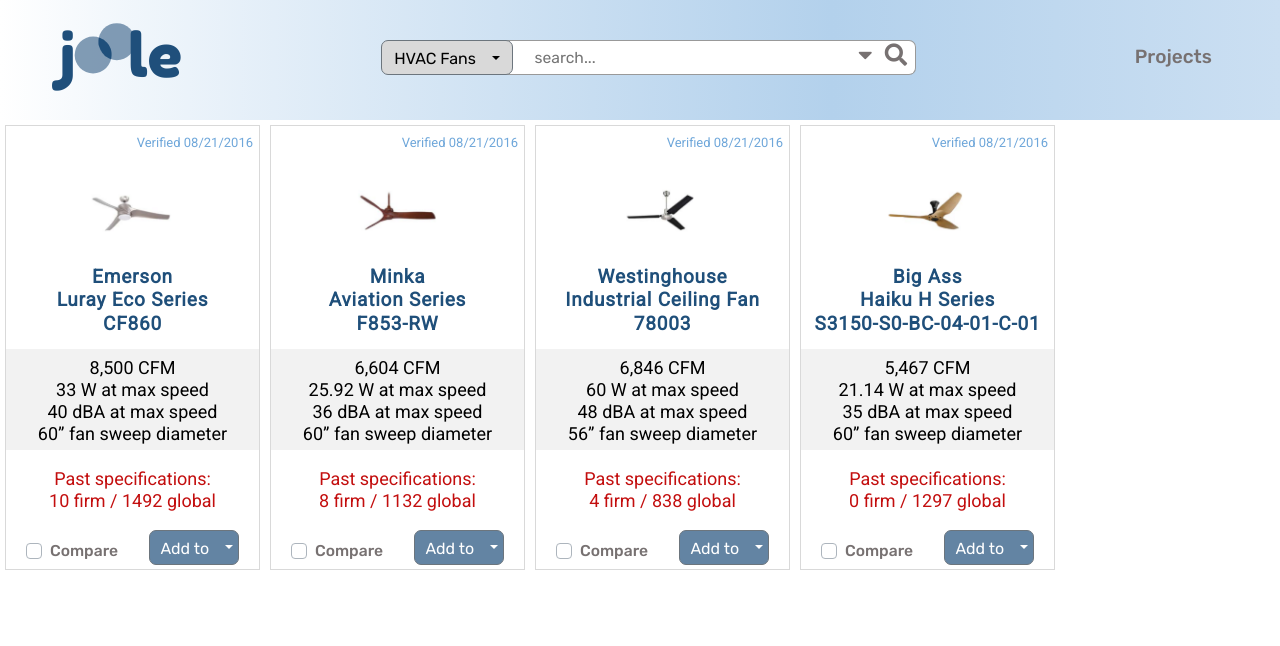
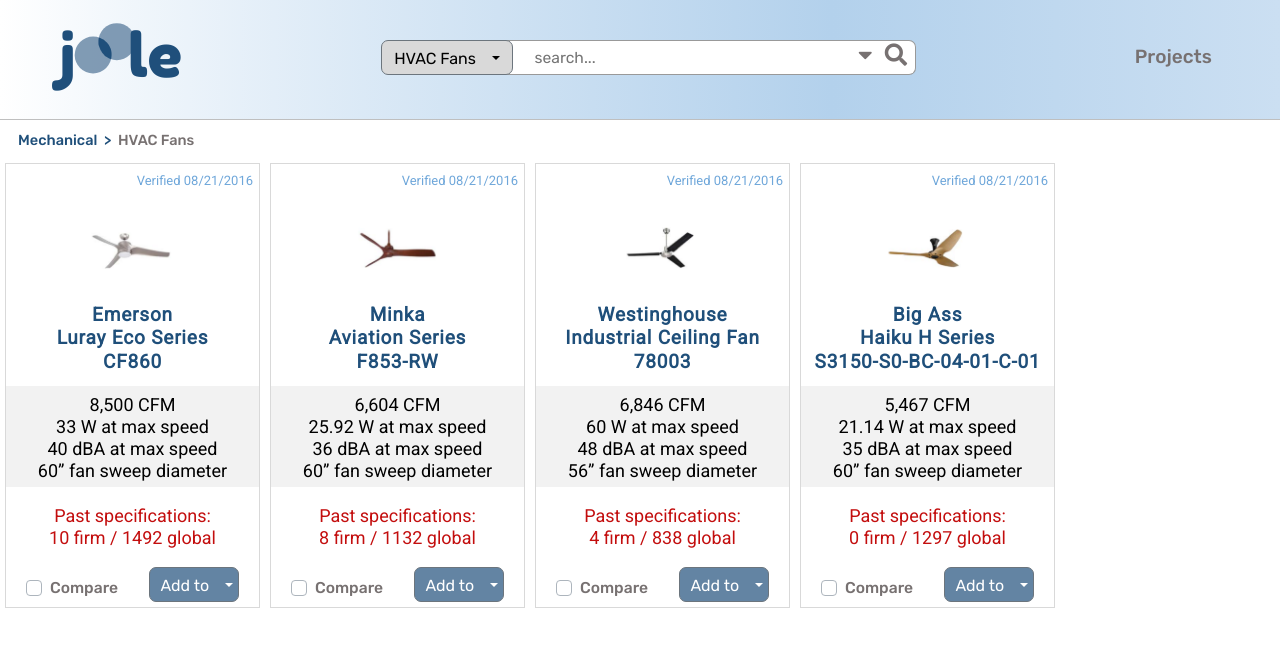
Before and after one commit to igoreskin/joole-with-backend, a React (Create React App) app: page /products in a window 1280 px wide. Shown: the top 646 px of the page. Built offline with nearby package versions, Linux system fonts and the light colour scheme; sample sign-in values are in the browser's storage; a web font is replaced by a local one.

Commit message:
Top line added to ProductPage

```diff
--- a/src/components/Header.module.css
+++ b/src/components/Header.module.css
@@ -1,6 +1,7 @@
 .headerContainer {
     background: linear-gradient(to right, #ffffff, 30%, #b3d1ec, #cbdff2);
     height: 120px;
+    border-bottom: 1.5px solid #BFBFBF;
 }
 
 .headerRow {
--- a/src/components/products/ProductListView.module.css
+++ b/src/components/products/ProductListView.module.css
@@ -74,6 +74,10 @@
     padding-top: 30px;
 }
 
+.customInput, .customLabel {
+    cursor: pointer;
+}
+
 .customInput:focus ~ .customLabel::before {
     box-shadow:none !important;
     outline: 0;
--- a/src/components/products/ProductsPage.js
+++ b/src/components/products/ProductsPage.js
@@ -19,6 +19,11 @@
             <div className={styles.allProducts}>
 
                 <Header />
+
+                <div className={styles.topLine}>
+                    <span className={styles.mechanical}>Mechanical&nbsp;&nbsp;></span><span>&nbsp;&nbsp;HVAC Fans</span>
+                </div>
+
                 <div className={styles.productList}>
                     {renderProducts}
                 </div>
--- a/src/components/products/ProductsPage.module.css
+++ b/src/components/products/ProductsPage.module.css
@@ -6,3 +6,15 @@
 .productList {
     display: flex;
 }
+
+.topLine {
+    font-size: 65%;
+    display: flex;
+    /* padding-left: 5px;
+    padding-top: 10px; */
+    padding: 10px 0px 6px 18px;
+}
+
+.mechanical {
+    color: #1F4F7A;
+}
```
